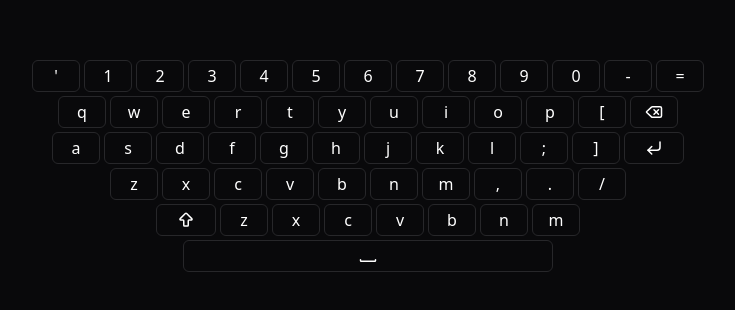
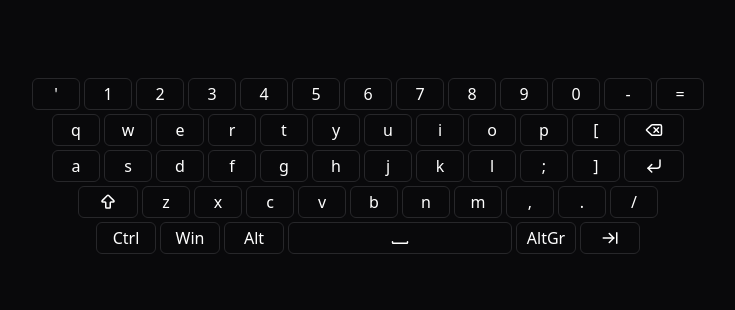
Before and after one commit to GabrielFrutuoso/FlyBoard, a React (Vite) app: page / in a window 1280 px wide. Shown: the part 234-544 px from the top of the page, without its empty margins (272-1007 px from the left). Built offline with nearby package versions, Linux system fonts and the light colour scheme.

Commit message:
refactor: frontend keys

```diff
--- a/src/App.tsx
+++ b/src/App.tsx
@@ -2,60 +2,65 @@ import { invoke } from "@tauri-apps/api/core";
 import { useState } from "react";
 import "./App.css";
 import { Key } from "./components/Key";
+import { isCharKey, isModifier, shifted, toKeyId, type Modifier } from "./keys";
 
-function App() {
-  const [activeModifiers, setActiveModifiers] = useState<string[]>([]);
 const rows = [
   ["'", "1", "2", "3", "4", "5", "6", "7", "8", "9", "0", "-", "="],
   ["q", "w", "e", "r", "t", "y", "u", "i", "o", "p", "[", "Backspace"],
   ["a", "s", "d", "f", "g", "h", "j", "k", "l", ";", "]", "Enter"],
-    ["z", "x", "c", "v", "b", "n", "m", ",", ".", "/"],
-    ["Shift", "z", "x", "c", "v", "b", "n", "m"],
+  ["Shift", "z", "x", "c", "v", "b", "n", "m", ",", ".", "/"],
+  ["Ctrl", "Win", "Alt", "Space", "AltGr", "Tab"],
 ];
 
-  const shiftMap: Record<string, string> = {
-    "1": "!",
-    "2": "@",
-    "3": "#",
-    "4": "$",
-    "5": "%",
-    "6": "^",
-    "7": "&",
-    "8": "*",
-    "9": "(",
-    "0": ")",
-    "'": "`",
-    "[": "{",
-    "]": "}",
-    ";": ":",
-    ",": "<",
-    ".": ">",
-    "/": "?",
-    "-": "_",
-    "=": "+",
+const WIDE_KEYS = new Set([
+  "Shift",
+  "Enter",
+  "Backspace",
+  "Ctrl",
+  "Alt",
+  "AltGr",
+  "Win",
+  "Tab",
+]);
+
+function App() {
+  const [activeModifiers, setActiveModifiers] = useState<Modifier[]>([]);
+  // Modifiers latched but not yet combined with anything, so they can fire as a lone tap.
+  const [unusedModifiers, setUnusedModifiers] = useState<Modifier[]>([]);
+
+  const shiftActive = activeModifiers.includes("Shift");
+  const hasNonShiftModifier = activeModifiers.some((m) => m !== "Shift");
+
+  const send = (key: string, modifiers: Modifier[]) => {
+    invoke("send_key", { key: toKeyId(key), modifiers }).catch(console.error);
   };
 
-  const getDisplayKey = (key: string) => {
-    if (key === "Backspace" || key === "Enter" || key === " ") return key;
-    if (!activeModifiers.includes("Shift")) return key;
-    if (shiftMap[key]) return shiftMap[key];
-    return key.toUpperCase();
+  const getLabel = (key: string) =>
+    isCharKey(key) && shiftActive ? shifted(key) : key;
+
+  // With Ctrl/Alt/Win latched, apps expect the unshifted character (Ctrl+1, not Ctrl+!).
+  const getCharToSend = (key: string) =>
+    isCharKey(key) && shiftActive && !hasNonShiftModifier ? shifted(key) : key;
+
+  const toggleModifier = (modifier: Modifier) => {
+    if (activeModifiers.includes(modifier)) {
+      // Latched then released without being used: tap it, so Win opens Start and Alt opens the menu bar.
+      if (unusedModifiers.includes(modifier)) send(modifier, []);
+      setActiveModifiers((prev) => prev.filter((m) => m !== modifier));
+      setUnusedModifiers((prev) => prev.filter((m) => m !== modifier));
+    } else {
+      setActiveModifiers((prev) => [...prev, modifier]);
+      setUnusedModifiers((prev) => [...prev, modifier]);
+    }
   };
 
   const handleKey = (key: string) => {
-    if (["Shift"].includes(key)) {
-      setActiveModifiers((prev) =>
-        prev.includes(key) ? prev.filter((k) => k !== key) : [...prev, key],
-      );
-    } else {
-      let keyToSend = getDisplayKey(key);
-      if (key === "Enter") keyToSend = "Return";
-
-      invoke("send_key", {
-        key: keyToSend,
-        modifiers: activeModifiers,
-      });
+    if (isModifier(key)) {
+      toggleModifier(key);
+      return;
     }
+    send(getCharToSend(key), activeModifiers);
+    setUnusedModifiers([]);
   };
 
   return (
@@ -66,29 +71,23 @@ function App() {
             className="w-full flex justify-center items-center gap-1"
             key={i}
           >
-            {row.map((key, index) => {
-              const displayKey = getDisplayKey(key);
-              const isActive = activeModifiers.includes(key);
-              return (
+            {row.map((key, index) => (
               <Key
                 key={`${key}-${index}`}
-                  label={displayKey}
+                label={getLabel(key)}
                 onClick={() => handleKey(key)}
-                  className={`${key === "Shift" || key === "Enter" ? "w-[3.75rem]" : "w-12"} h-8`}
-                  isActive={isActive}
+                className={`${
+                  key === "Space"
+                    ? "w-56"
+                    : WIDE_KEYS.has(key)
+                      ? "w-[3.75rem]"
+                      : "w-12"
+                } h-8`}
+                isActive={isModifier(key) && activeModifiers.includes(key)}
               />
-              );
-            })}
+            ))}
           </div>
         ))}
-
-        <div className="flex justify-center">
-          <Key
-            label="Space"
-            onClick={() => handleKey(" ")}
-            className="w-[55%] h-8"
-          />
-        </div>
       </div>
     </main>
   );
--- a/src/components/Key.tsx
+++ b/src/components/Key.tsx
@@ -1,4 +1,10 @@
-import { ArrowBigUp, Delete, Space, CornerDownLeft } from "lucide-react";
+import {
+  ArrowBigUp,
+  Delete,
+  Space,
+  CornerDownLeft,
+  ArrowRightToLine,
+} from "lucide-react";
 
 interface KeyProps {
   label: string;
@@ -18,6 +24,8 @@ const getKeyIcon = (label: string) => {
       return <Space size={18} />;
     case "Enter":
       return <CornerDownLeft size={18} />;
+    case "Tab":
+      return <ArrowRightToLine size={18} />;
     default:
       return null;
   }
--- /dev/null
+++ b/src/keys.ts
@@ -0,0 +1,39 @@
+export const MODIFIERS = ["Shift", "Ctrl", "Alt", "AltGr", "Win"] as const;
+export type Modifier = (typeof MODIFIERS)[number];
+
+export const NAMED_KEYS = ["Enter", "Backspace", "Space", "Tab"] as const;
+
+export const isModifier = (key: string): key is Modifier =>
+  (MODIFIERS as readonly string[]).includes(key);
+
+export const isNamedKey = (key: string) =>
+  (NAMED_KEYS as readonly string[]).includes(key);
+
+export const isCharKey = (key: string) => !isModifier(key) && !isNamedKey(key);
+
+/** Canonical id understood by the Rust `send_key` command. */
+export const toKeyId = (key: string) => (isCharKey(key) ? `char:${key}` : key);
+
+export const SHIFT_MAP: Record<string, string> = {
+  "1": "!",
+  "2": "@",
+  "3": "#",
+  "4": "$",
+  "5": "%",
+  "6": "^",
+  "7": "&",
+  "8": "*",
+  "9": "(",
+  "0": ")",
+  "'": "`",
+  "[": "{",
+  "]": "}",
+  ";": ":",
+  ",": "<",
+  ".": ">",
+  "/": "?",
+  "-": "_",
+  "=": "+",
+};
+
+export const shifted = (key: string) => SHIFT_MAP[key] ?? key.toUpperCase();
```
Lines whose indentation alone changed are shown as unchanged.
